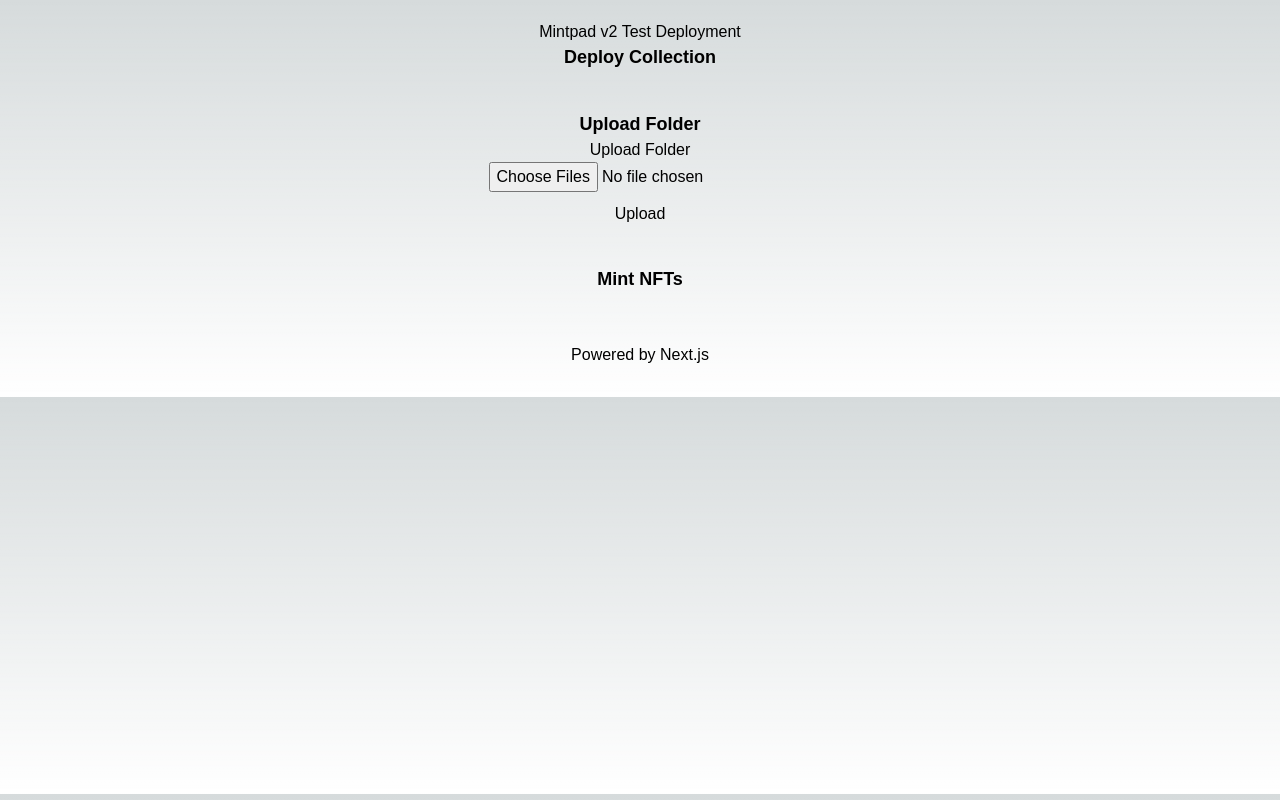
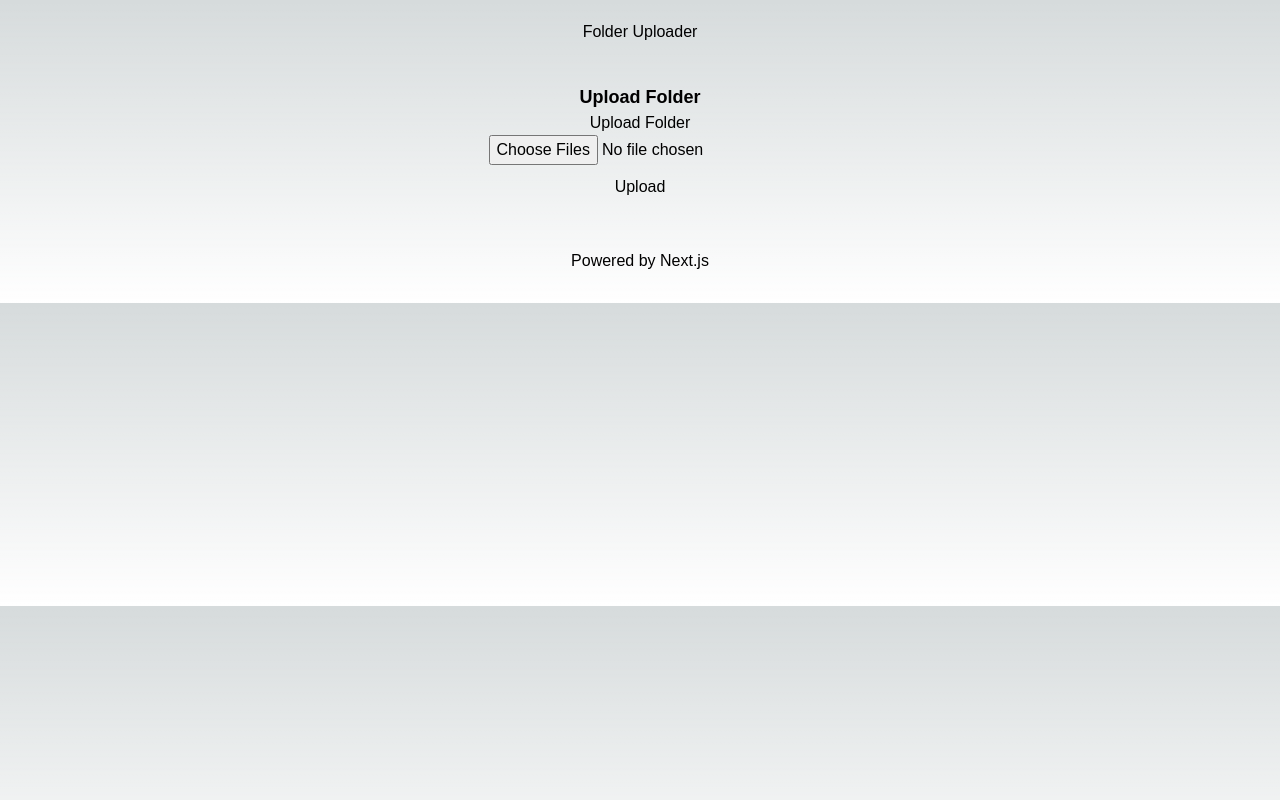
Before and after one commit to chimmykk/mintpad-ipfs, a Next.js app: page / in a window 1280 px wide. Built offline with nearby package versions, Linux system fonts and the light colour scheme.

Commit message:
general purpose

```diff
--- a/src/app/page.tsx
+++ b/src/app/page.tsx
@@ -7,15 +7,15 @@
   return (
     <div style={{ maxWidth: '1200px', margin: '0 auto', padding: '20px', fontFamily: 'Arial, sans-serif' }}>
       <Head>
-        <title>MetaMask Deployment</title>
+        <title>FileBase Uploader</title>
         <meta name="description" content="Next.js app with MetaMask deployment" />
         <link rel="icon" href="/favicon.ico" />
       </Head>
 
       <main>
-        <h1 style={{ textAlign: 'center' }}>Mintpad v2 Test Deployment</h1>
+        <h1 style={{ textAlign: 'center' }}>Folder Uploader</h1>
         <div style={{ marginBottom: '40px' }}>
-          <p style={{ textAlign: 'center', fontSize: '18px', fontWeight: 'bold' }}>Deploy Collection</p>
+
 
         </div>
         <div style={{ marginBottom: '40px' }}>
@@ -23,7 +23,7 @@
           <UploadComponent /> {/* Add the UploadComponent here */}
         </div>
         <div style={{ marginBottom: '40px' }}>
-          <p style={{ textAlign: 'center', fontSize: '18px', fontWeight: 'bold' }}>Mint NFTs</p>
+
 
         </div>
       </main>
```
